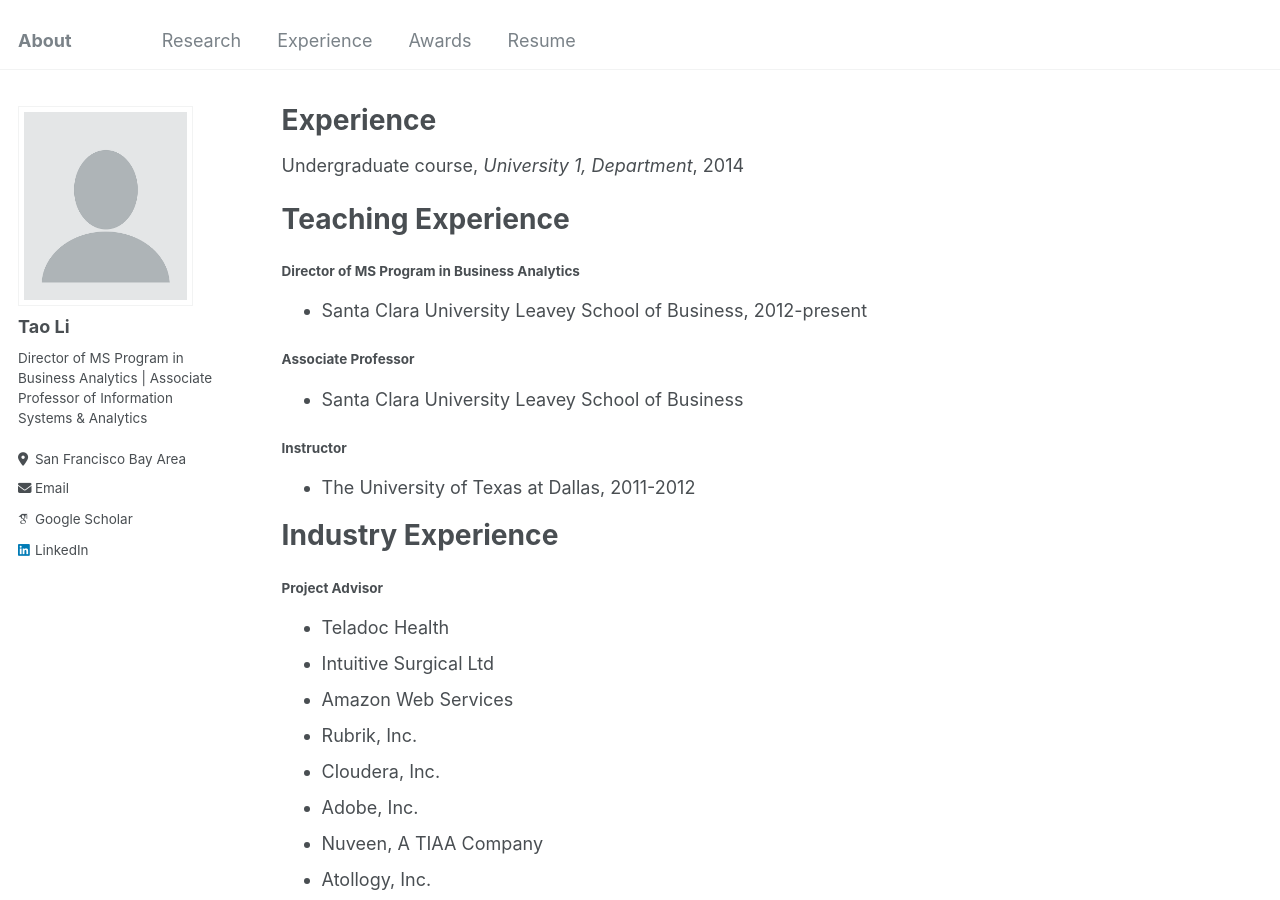
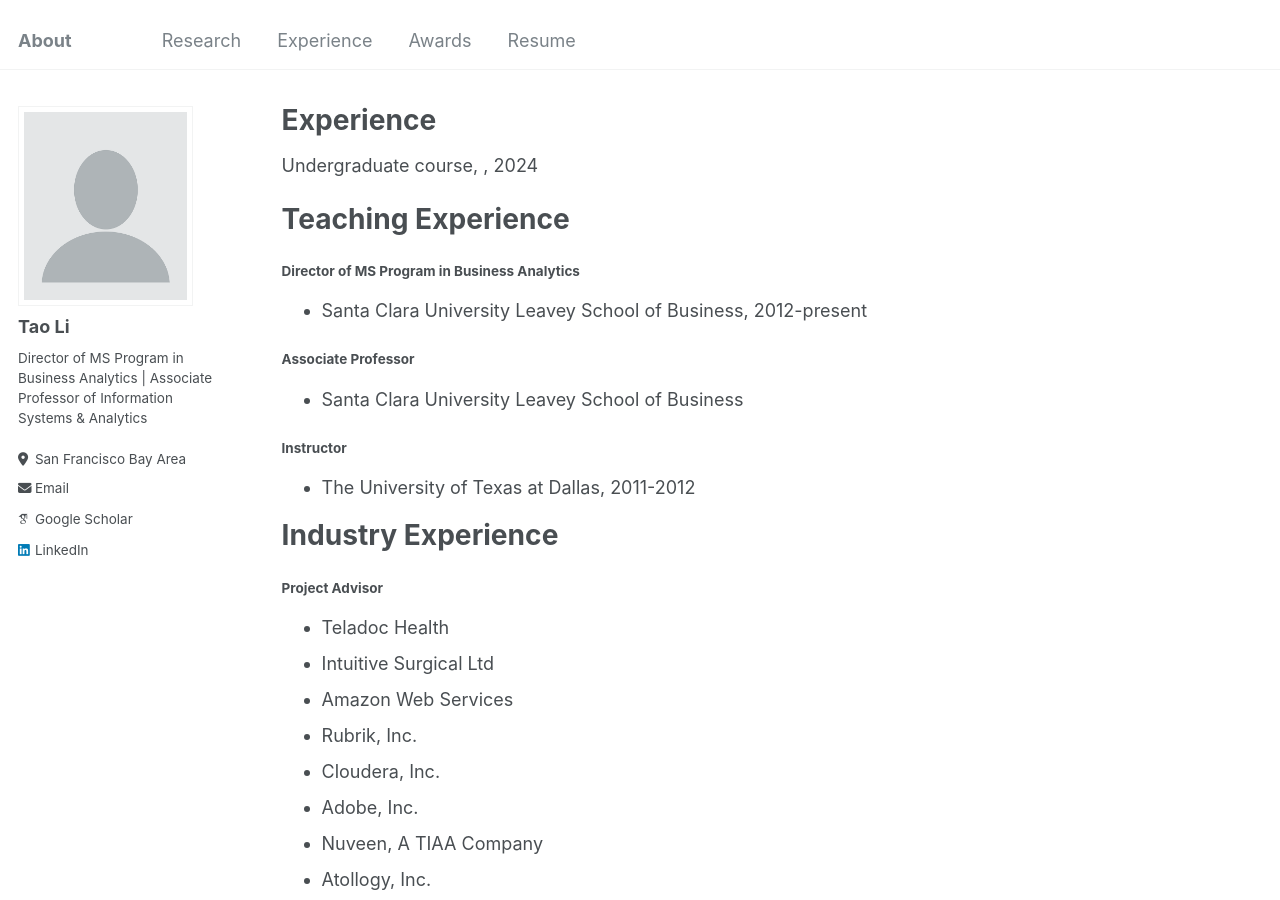
Before and after one commit to Judydy0417/TaoLi.github.io, a Jekyll site: the page built from _teaching/2014-spring-teaching-1.md, in a window 1280 px wide and 900 px high. Built offline with Jekyll 4.4.1, drawn with Linux system fonts in a browser that asks for light colours; some web fonts are replaced.

Commit message:
Update 2014-spring-teaching-1.md

```diff
--- a/_teaching/2014-spring-teaching-1.md
+++ b/_teaching/2014-spring-teaching-1.md
@@ -2,10 +2,7 @@
 title: "Experience"
 collection: teaching
 type: "Undergraduate course"
-permalink: /teaching/2014-spring-teaching-1
-venue: "University 1, Department"
-date: 2014-01-01
-location: "City, Country"
+permalink: /teaching/
 ---
 
 
```
